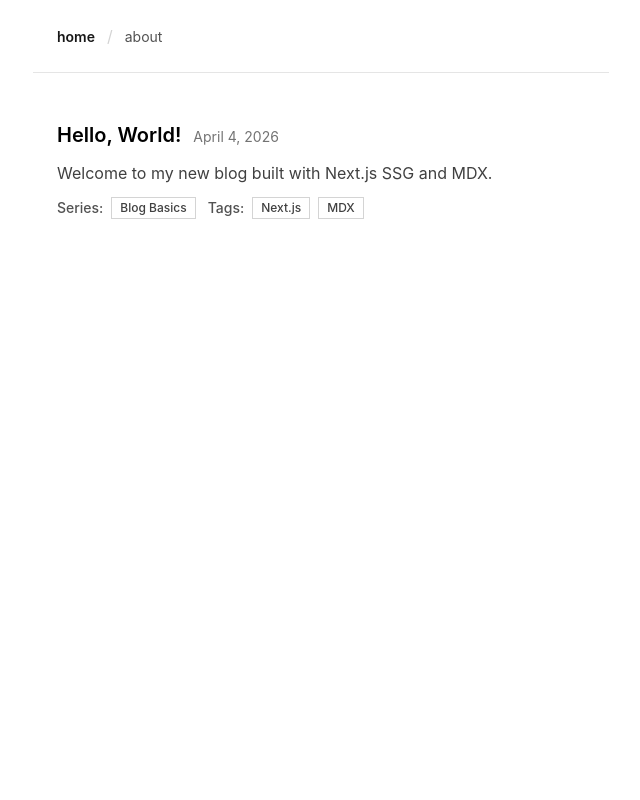
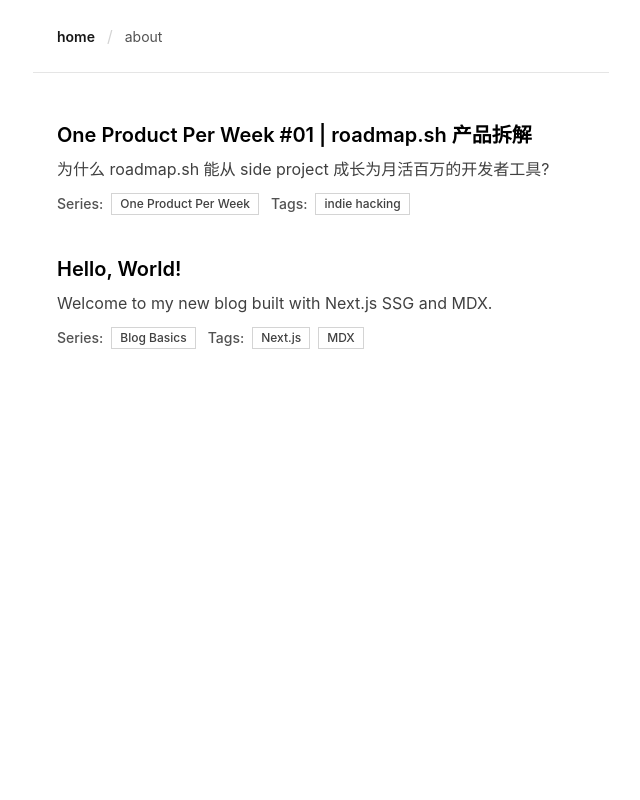
Before and after one commit to kaiwe1/blog, a Next.js app: page / in a window 1280 px wide. Shown: the top 800 px of the page, without its empty margins (319-959 px from the left). Built offline with nearby package versions, Linux system fonts and the light colour scheme.

Commit message:
refactor: update about page and home page

```diff
--- a/app/about/page.tsx
+++ b/app/about/page.tsx
@@ -4,8 +4,10 @@
       <main className="max-w-xl mx-auto px-6 py-12 mb-0">
         <h1 className="text-3xl font-bold mb-4">About</h1>
         <div className="text-neutral-700 space-y-4">
-          <p>Interested in indie hacking</p>
-          <p>contact: me@kaiweizhang.com / kaiwei.zhqwq@gmail.com</p>
+          <p>端水大师, INFP, 爱好广泛但不精通</p>
+          <p>梦想有一天能骑上小摩托达到世界任何一个角落🏍️</p>
+          <p>正式兴趣爱好是 indie hacking but who knows</p>
+          <p>联系方式: me@kaiweizhang.com 或 kaiwei.zhqwq@gmail.com</p>
         </div>
       </main>
     </>
--- a/app/page.tsx
+++ b/app/page.tsx
@@ -17,16 +17,13 @@
               {posts.map((post) => (
                 <li
                   key={post.slug}
-                  className="mb-7 last:mb-0"
+                  className="mb-10 last:mb-0"
                 >
-                  <div className="flex items-baseline gap-3 mb-3">
-                    <h3 className="text-xl font-semibold ">
-                      <Link href={`/blog/${post.slug}`} className="text-inherit no-underline">
-                        {post.title}
-                      </Link>
-                    </h3>
-                    <p className="text-neutral-500 text-sm">{post.date}</p>
-                  </div>
+                  <h3 className="text-xl font-semibold mb-2">
+                    <Link href={`/blog/${post.slug}`} className="text-inherit no-underline">
+                      {post.title}
+                    </Link>
+                  </h3>
                   <p className="text-neutral-700">{post.excerpt}</p>
                   <PostTaxonomy series={post.series} tags={post.tags} />
                 </li>
--- /dev/null
+++ b/content/posts/one-product-per-week-01-roadmap-sh.mdx
@@ -0,0 +1,10 @@
+---
+title: "One Product Per Week #01 | roadmap.sh 产品拆解"
+date: "May 31, 2026"
+excerpt: "为什么 roadmap.sh 能从 side project 成长为月活百万的开发者工具?"
+tags:
+  - "indie hacking"
+series:
+  name: "One Product Per Week"
+  order: 1
+---
```
